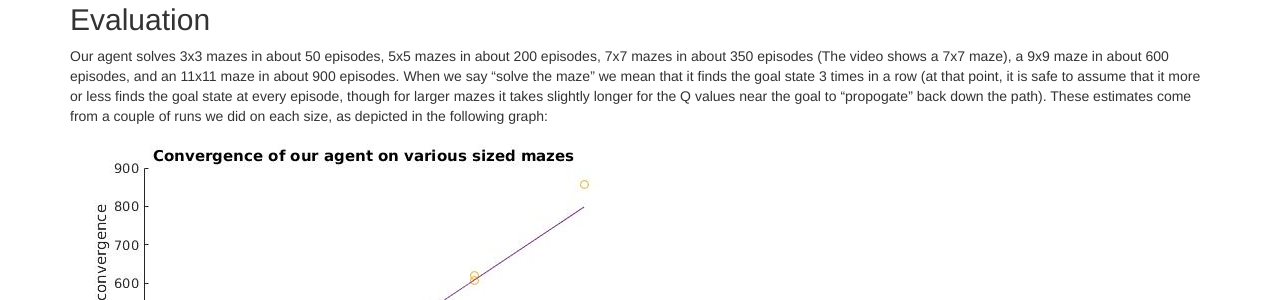
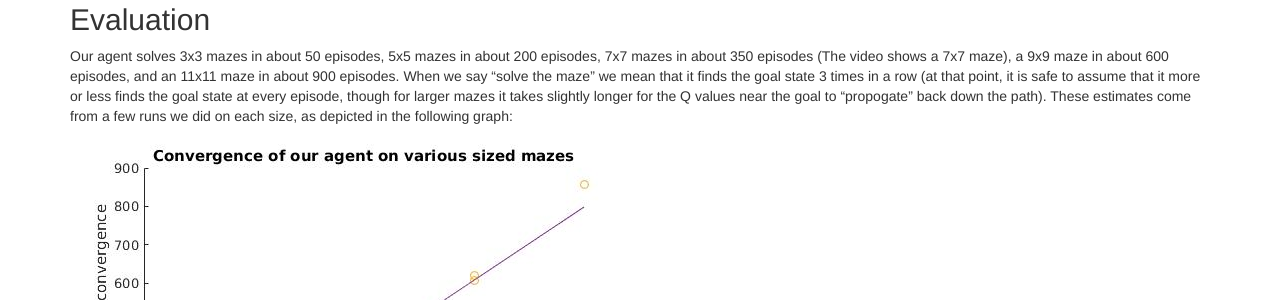
Before and after one commit to katmannn/The-Ground-is-Lava, a Jekyll site: the page built from docs/status.md, in a window 1280 px wide and 900 px high, scrolled down 784 px. Shown: the part 212-512 px from the top of the window. Built offline with Jekyll 4.4.1, drawn with Linux system fonts in a browser that asks for light colours.

Commit message:
Update status.md

```diff
--- a/docs/status.md
+++ b/docs/status.md
@@ -23,7 +23,7 @@
 
 ## Evaluation
 
-Our agent solves 3x3 mazes in about 50 episodes, 5x5 mazes in about 200 episodes, 7x7 mazes in about 350 episodes (The video shows a 7x7 maze), a 9x9 maze in about 600 episodes, and an 11x11 maze in about 900 episodes. When we say "solve the maze" we mean that it finds the goal state 3 times in a row (at that point, it is safe to assume that it more or less finds the goal state at every episode, though for larger mazes it takes slightly longer for the Q values near the goal to "propogate" back down the path). These estimates come from a couple of runs we did on each size, as depicted in the following graph:
+Our agent solves 3x3 mazes in about 50 episodes, 5x5 mazes in about 200 episodes, 7x7 mazes in about 350 episodes (The video shows a 7x7 maze), a 9x9 maze in about 600 episodes, and an 11x11 maze in about 900 episodes. When we say "solve the maze" we mean that it finds the goal state 3 times in a row (at that point, it is safe to assume that it more or less finds the goal state at every episode, though for larger mazes it takes slightly longer for the Q values near the goal to "propogate" back down the path). These estimates come from a few runs we did on each size, as depicted in the following graph:
 
 <img src="plot1.jpg">
 
```
